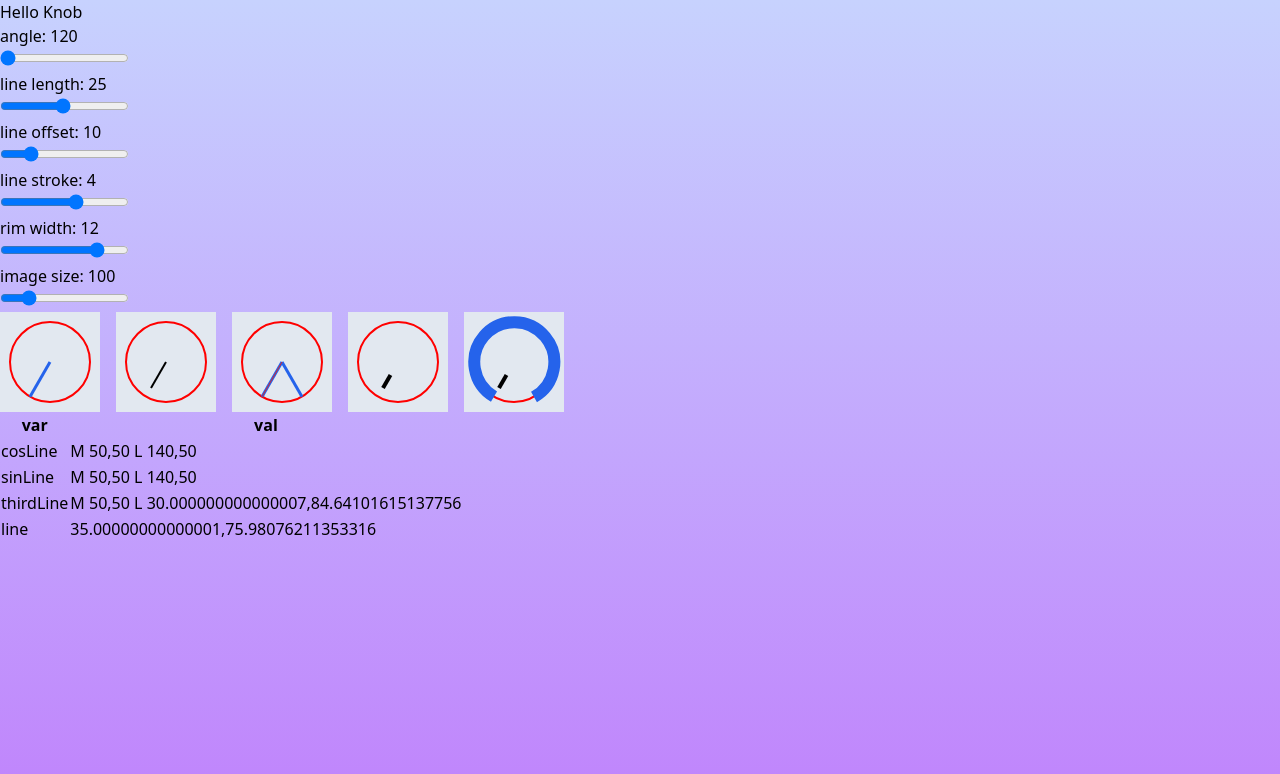
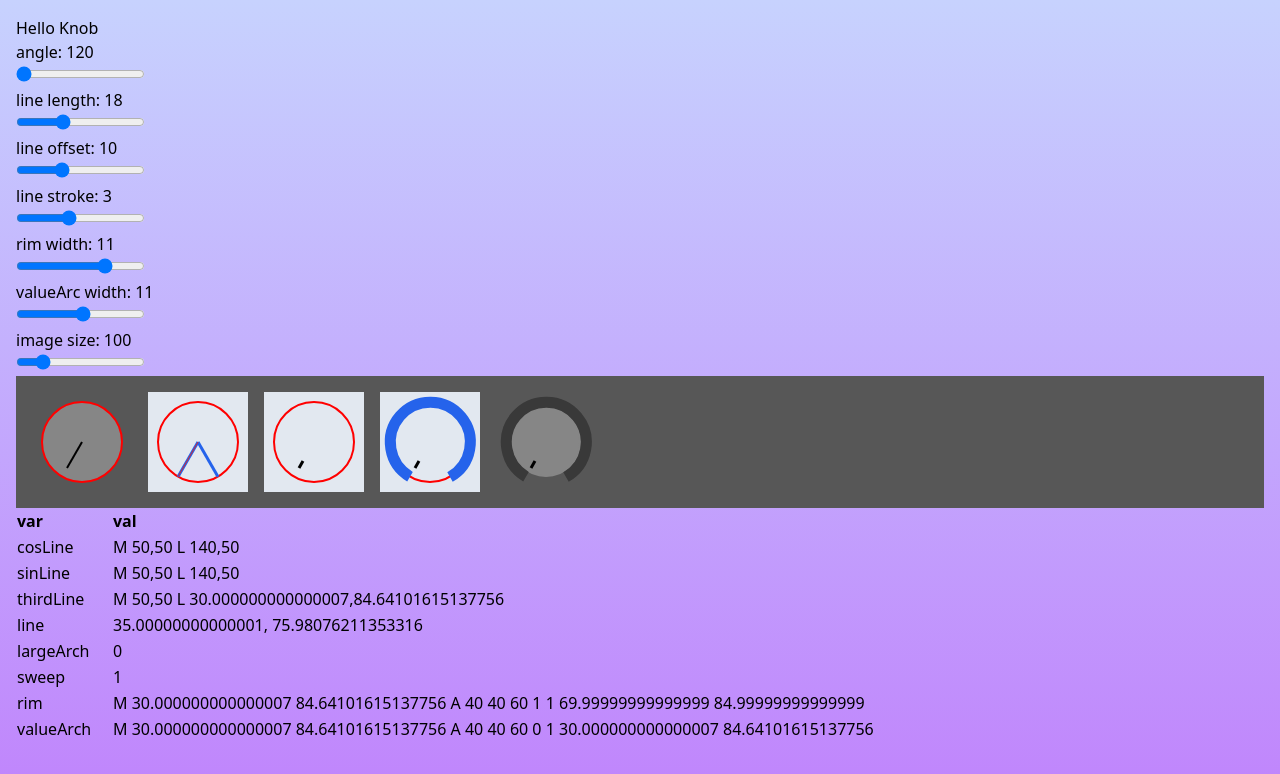
Before and after one commit to slipmatio/control-knob, a Vue app: page / in a window 1280 px wide. Shown: the top 774 px of the page. Built offline with nearby package versions, Linux system fonts and the light colour scheme.

Commit message:
added styles

```diff
--- a/src/App.vue
+++ b/src/App.vue
@@ -4,7 +4,7 @@ import ControlKnob from './ControlKnob.vue'
 console.log('Hello knob.')
 </script>
 <template>
-  <div>
+  <div class="p-4">
     <h2>Hello Knob</h2>
 
     <div>
--- a/src/ControlKnob.vue
+++ b/src/ControlKnob.vue
@@ -11,12 +11,13 @@ const MID_X = 50
 const MID_Y = 50
 const rad = 180 / Math.PI
 const controlAngle = ref(120)
-const lineLength = ref(25)
+const lineLength = ref(18)
 const lineOffset = ref(10)
-const lineStroke = ref(4)
+const lineStroke = ref(3)
 const imageSize = ref(100)
 const circleWidth = ref(2)
-const rimWidth = ref(12)
+const rimWidth = ref(11)
+const valueArchWidth = ref(11)
 // const strokeWidth = 1
 
 const origo = {
@@ -77,8 +78,21 @@ const rimStartX = 50 + Math.cos(degToRad(120)) * RADIUS
 const rimStartY = 50 + Math.sin(degToRad(120)) * RADIUS
 const rimEndX = 50 + Math.cos(degToRad(420)) * RADIUS
 const rimEndY = 65 + Math.cos(degToRad(420)) * RADIUS
+const rim = `M ${rimStartX} ${rimStartY} A ${RADIUS} ${RADIUS} 60 1 1 ${rimEndX} ${rimEndY}`
 
-const rim = `M ${rimStartX} ${rimStartY} A ${RADIUS} ${RADIUS} 60 1 1 ${rimEndX} ${rimEndY}`
+const startRad = degToRad(120)
+const currentValueRad = computed(() => degToRad(controlAngle.value))
+const largeArch = computed(() => (Math.abs(startRad - currentValueRad.value) < Math.PI ? 0 : 1))
+const sweep = ref(1)
+// const sweep = computed(() => (currentValueRad.value > startRad ? 0 : 1))
+
+const valueEndX = computed(() => 50 + Math.cos(degToRad(controlAngle.value)) * RADIUS)
+const valueEndY = computed(() => 50 + Math.sin(degToRad(controlAngle.value)) * RADIUS)
+
+const valueArch = computed(
+  () =>
+    `M ${rimStartX} ${rimStartY} A ${RADIUS} ${RADIUS} 60 ${largeArch.value} ${sweep.value} ${valueEndX.value} ${valueEndY.value}`
+)
 
 // const rangePath = computed(
 //   () => `M ${minX.value} ${minY.value} A ${RADIUS} ${RADIUS} 0 1 1 ${maxX.value} ${maxY.value}`
@@ -107,7 +121,7 @@ onMounted(() => {
 
     <div>
       <p>line offset: {{ lineOffset }}</p>
-      <input type="range" min="0" max="50" v-model="lineOffset" />
+      <input type="range" min="-10" max="50" v-model="lineOffset" />
     </div>
 
     <div>
@@ -121,31 +135,19 @@ onMounted(() => {
     </div>
 
     <div>
+      <p>valueArc width: {{ valueArchWidth }}</p>
+      <input type="range" min="1" max="20" v-model="valueArchWidth" />
+    </div>
+
+    <div>
       <p>image size: {{ imageSize }}</p>
-      <input type="range" min="30" max="400" v-model="imageSize" />
+      <input type="range" min="40" max="400" v-model="imageSize" />
     </div>
   </div>
 
-  <div class="flex flex-row space-x-4">
-    <svg :width="100" :height="100" viewBox="0 0 100 100" class="text-red-500 bg-slate-200">
-      <circle cx="50" cy="50" r="40" stroke="red" fill="transparent" :stroke-width="circleWidth" />
-      <path
-        :d="thirdLine"
-        :stroke-width="3"
-        stroke="currentColor"
-        class="text-blue-600"
-        fill="transparent"
-      ></path>
-    </svg>
-    <svg :width="100" :height="100" viewBox="0 0 100 100" class="text-red-500 bg-slate-200">
-      <circle
-        cx="50"
-        cy="50"
-        :r="RADIUS"
-        stroke="red"
-        fill="transparent"
-        :stroke-width="circleWidth"
-      />
+  <div class="flex flex-row space-x-4 bg-[#575757] p-4">
+    <svg :width="100" :height="100" viewBox="0 0 100 100" class="text-red-500">
+      <circle cx="50" cy="50" :r="RADIUS" stroke="red" fill="#868686" :stroke-width="circleWidth" />
       <line x1="50" y1="50" :x2="lineEndX" :y2="lineEndY" stroke="black" stroke-width="2" />
     </svg>
     <svg :width="100" :height="100" viewBox="0 0 100 100" class="text-red-500 bg-slate-200">
@@ -233,13 +235,51 @@ onMounted(() => {
         :stroke-width="lineStroke"
       />
     </svg>
+    <svg :width="imageSize" :height="imageSize" viewBox="0 0 100 100" class="text-red-500">
+      <circle
+        cx="50"
+        cy="50"
+        :r="RADIUS - 6"
+        stroke="#868686"
+        fill="#868686"
+        :stroke-width="circleWidth"
+      />
+
+      <path
+        :d="rim"
+        :stroke-width="rimWidth"
+        stroke="currentColor"
+        class=""
+        style="color: #393939"
+        fill="none"
+      ></path>
+
+      <path
+        v-if="controlAngle > 120"
+        :d="valueArch"
+        :stroke-width="valueArchWidth"
+        stroke="currentColor"
+        class=""
+        style="color: #53d769"
+        fill="none"
+      ></path>
+
+      <line
+        :x1="lineStartX"
+        :y1="lineStartY"
+        :x2="lineEndX"
+        :y2="lineEndY"
+        stroke="black"
+        :stroke-width="lineStroke"
+      />
+    </svg>
   </div>
 
   <div>
     <table>
       <thead>
-        <th>var</th>
-        <th>val</th>
+        <th class="w-24 text-left">var</th>
+        <th class="text-left">val</th>
       </thead>
       <tbody>
         <tr>
@@ -256,7 +296,23 @@ onMounted(() => {
         </tr>
         <tr>
           <td>line</td>
-          <td>{{ lineEndX }},{{ lineEndY }}</td>
+          <td>{{ lineEndX }}, {{ lineEndY }}</td>
+        </tr>
+        <tr>
+          <td>largeArch</td>
+          <td>{{ largeArch }}</td>
+        </tr>
+        <tr>
+          <td>sweep</td>
+          <td>{{ sweep }}</td>
+        </tr>
+        <tr>
+          <td>rim</td>
+          <td>{{ rim }}</td>
+        </tr>
+        <tr>
+          <td>valueArch</td>
+          <td>{{ valueArch }}</td>
         </tr>
       </tbody>
     </table>
```
